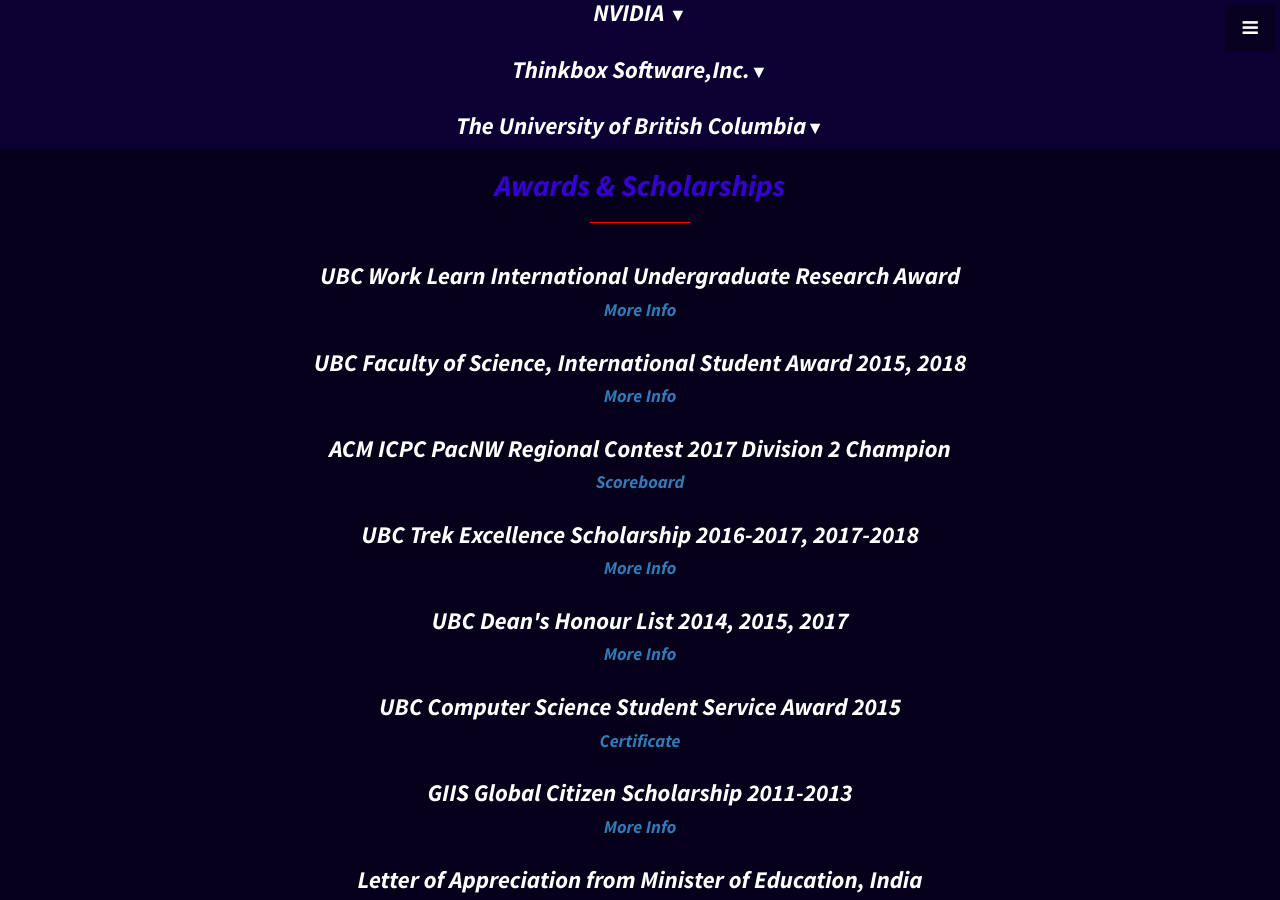
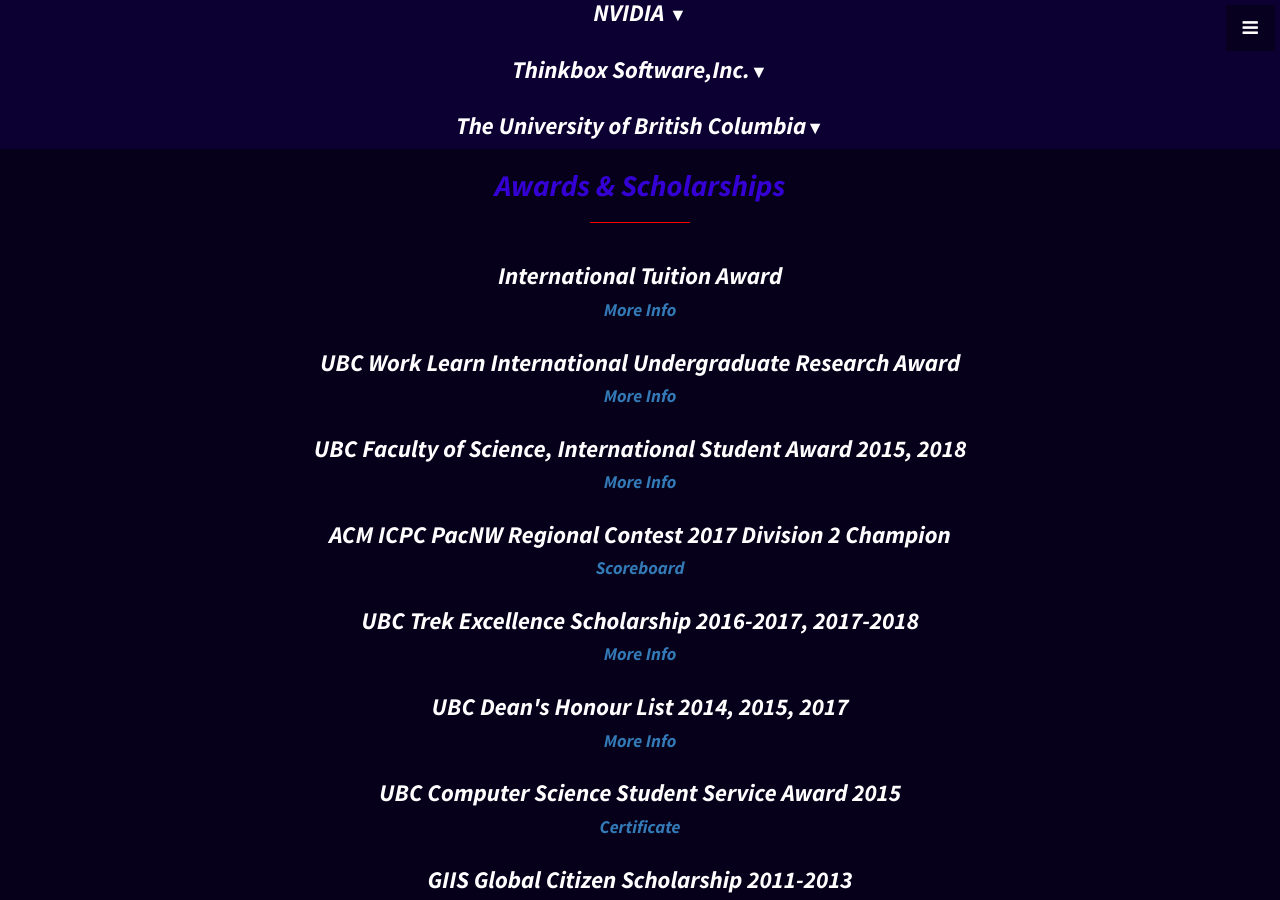
Before and after one commit to vaastav/vaastav.github.io, a Jekyll site: the page index.html, which Jekyll copies as it is, in a window 1280 px wide and 900 px high, scrolled down 1696 px. Built offline with Jekyll 4.4.1, drawn with Linux system fonts in a browser that asks for light colours; nearby versions of some CDN libraries.

Commit message:
Add International Tuition Award

```diff
--- a/index.html
+++ b/index.html
@@ -300,6 +300,12 @@
 				<h2 class="section-title text-center" style="color:#3500d3"><b>Awards & Scholarships</b></h2>
 				<hr class="small"></hr>
             </header>
+            <div class="row" style="text-align:center">
+                <div class="col-md-12">
+                    <h3><b>International Tuition Award</b></h3>
+                    <h4><b><a href="https://www.grad.ubc.ca/awards/international-tuition-award">More Info</a></b></h4>
+                </div>
+            </div>
             <div class="row" style="text-align:center">
                 <div class="col-md-12">
                     <h3><b> UBC Work Learn International Undergraduate Research Award</b></h3>
```
